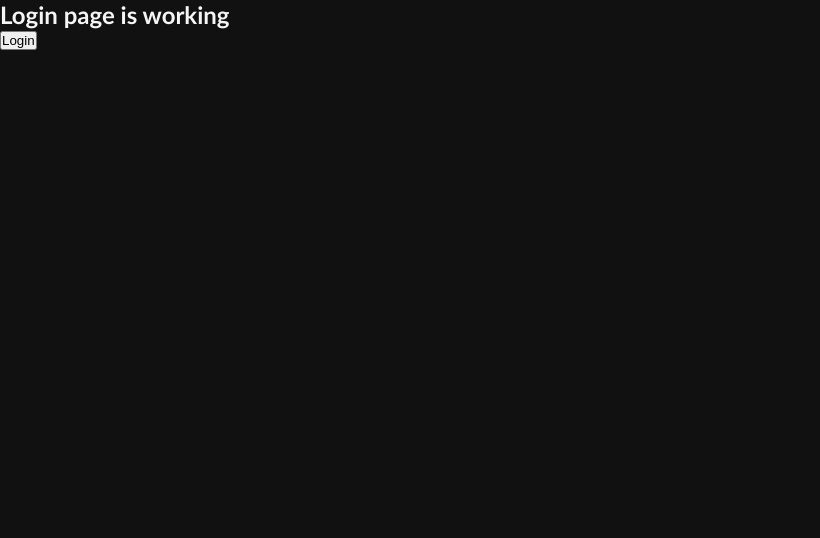
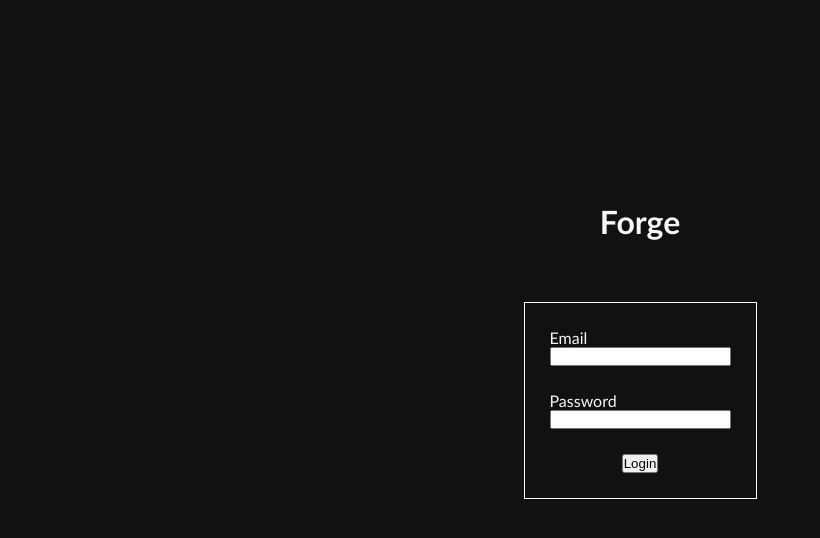
Before and after one commit to felipe-u/Forge, a React (Vite) app: page /login in a window 1280 px wide. Shown: the top 538 px of the page, without its empty margins (0-820 px from the left). Built offline with nearby package versions, Linux system fonts and the light colour scheme.

Commit message:
feat: Add Login Form and basic layout styles

```diff
--- a/src/layouts/AuthLayout.tsx
+++ b/src/layouts/AuthLayout.tsx
@@ -1,5 +1,10 @@
 import { Outlet } from 'react-router'
+import '../styles/Auth.css'
 
 export default function AuthLayout() {
-  return <Outlet />
+  return (
+    <main>
+      <Outlet />
+    </main>
+  )
 }
--- a/src/pages/auth/Login.tsx
+++ b/src/pages/auth/Login.tsx
@@ -11,9 +11,21 @@ export default function Login() {
   }
 
   return (
-    <>
-      <h2>Login page is working</h2>
-      <button onClick={handleLogin}>Login</button>
-    </>
+    <div className='auth-container'>
+      <h1>Forge</h1>
+      <form>
+        <div className='input-container'>
+          <label htmlFor='email'>Email</label>
+          <input type='email' name='email' id='email' />
+        </div>
+        <div className='input-container'>
+          <label htmlFor='password'>Password</label>
+          <input type='password' name='password' id='password' />
+        </div>
+        <button type='button' onClick={handleLogin}>
+          Login
+        </button>
+      </form>
+    </div>
   )
 }
--- /dev/null
+++ b/src/styles/Auth.css
@@ -0,0 +1,34 @@
+main {
+  width: 100%;
+  height: 100vh;
+  display: grid;
+  place-items: center;
+}
+
+.auth-container {
+  position: relative;
+}
+
+.auth-container h1 {
+  position: absolute;
+  top: -100px;
+  width: 100%;
+  text-align: center;
+}
+
+form {
+  border: 1px solid white;
+  display: flex;
+  flex-direction: column;
+  place-items: center;
+  gap: 25px;
+  padding: 25px 0;
+}
+
+.input-container {
+  display: flex;
+  flex-direction: column;
+  justify-content: center;
+  align-items: flex-start;
+  padding: 0 25px;
+}
```
